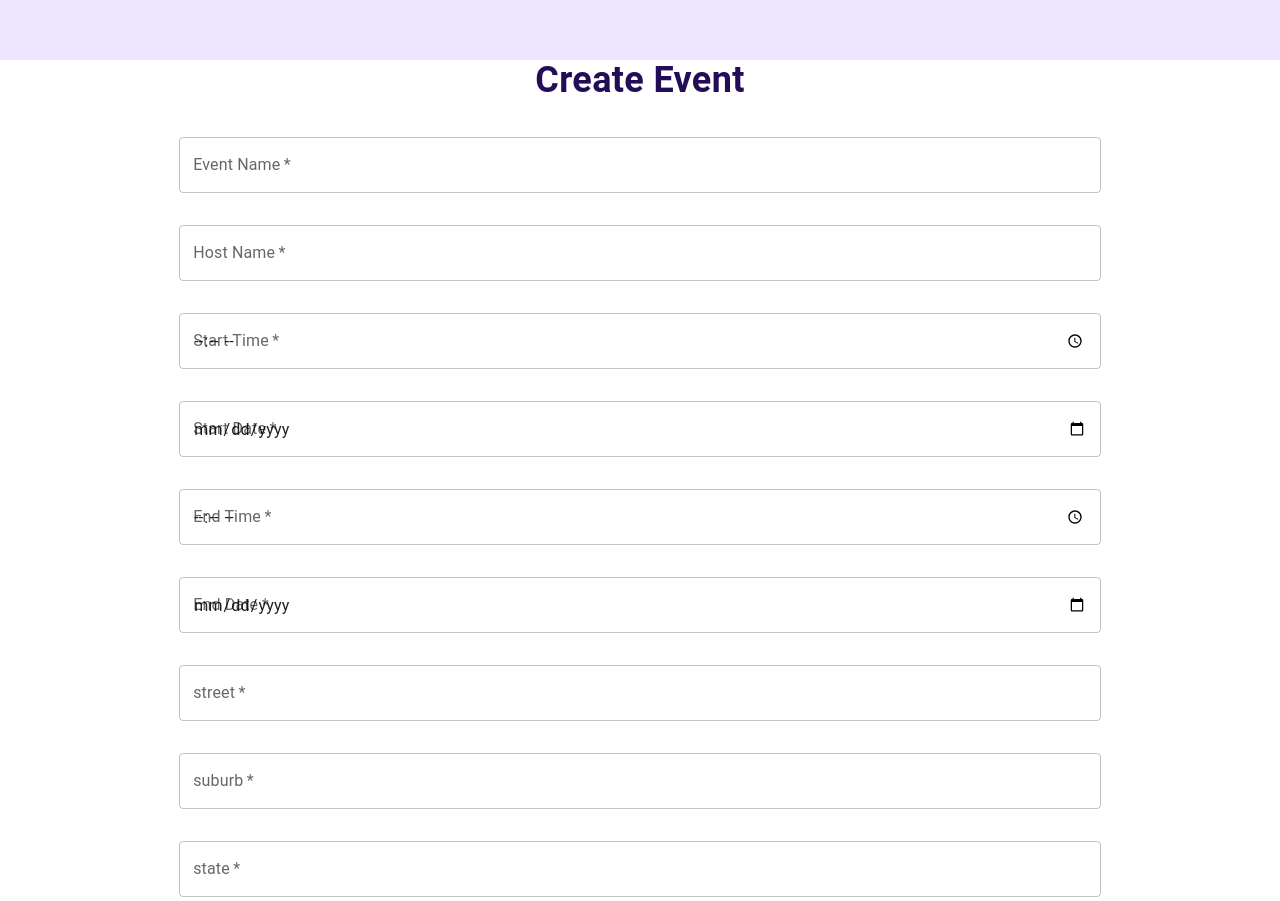
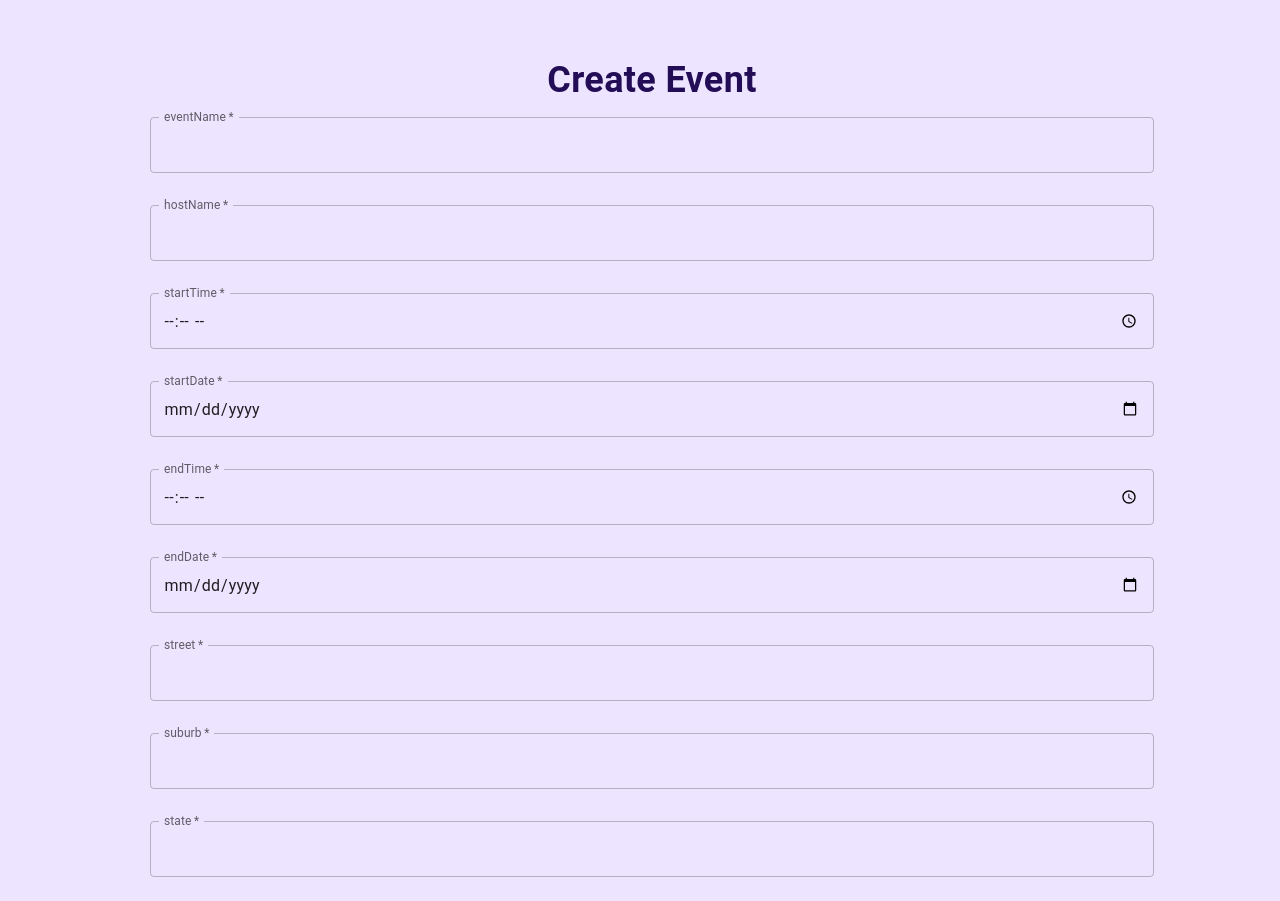
Before and after one commit to magqwang/snapchat-events, a React (Create React App) app: page /create in a window 1280 px wide. Shown: the top 901 px of the page. Built offline with nearby package versions, Linux system fonts and the light colour scheme.

Commit message:
Add useContext, simplify createEvent.js

```diff
--- a/public/index.html
+++ b/public/index.html
@@ -11,7 +11,7 @@
     />
     <link rel="apple-touch-icon" href="%PUBLIC_URL%/logo192.png" />
     <link rel="manifest" href="%PUBLIC_URL%/manifest.json" />
-    <title>Snapchat Event</title>
+    <title>Snapchat Events</title>
   </head>
   <body>
     <noscript>You need to enable JavaScript to run this app.</noscript>
--- a/src/App.js
+++ b/src/App.js
@@ -1,26 +1,12 @@
 import { Container } from "@mui/material";
-import { useState } from "react";
 import { createBrowserRouter, RouterProvider } from "react-router-dom";
+import { EventProvider } from "./contexts/event.context";
 import CreateEvent from "./routes/CreateEvent";
 import ErrorPage from "./routes/ErrorPage";
 import EventDetails from "./routes/EventDetails";
 import LandPage from "./routes/LandPage";
 
 function App() {
-  const [eventDetails, setEventDetails] = useState({
-    eventName: "",
-    hostName: "",
-    startTime: "",
-    startDate: "",
-    endTime: "",
-    endDate: "",
-    street: "",
-    suburb: "",
-    state: "",
-    postcode: "",
-    eventPhoto: "",
-  });
-
   const router = createBrowserRouter([
     {
       path: "/",
@@ -29,23 +15,20 @@ function App() {
     },
     {
       path: "/create",
-      element: (
-        <CreateEvent
-          eventDetails={eventDetails}
-          setEventDetails={(e) => setEventDetails(e)}
-        />
-      ),
+      element: <CreateEvent />,
     },
     {
       path: "/event",
-      element: <EventDetails eventDetails={eventDetails} />,
+      element: <EventDetails />,
     },
   ]);
 
   return (
-    <Container sx={{ textAlign: "center" }}>
-      <RouterProvider router={router} />
-    </Container>
+    <EventProvider>
+      <Container maxWidth="xl" sx={{ textAlign: "center" }}>
+        <RouterProvider router={router} />
+      </Container>
+    </EventProvider>
   );
 }
 
--- /dev/null
+++ b/src/contexts/event.context.js
@@ -0,0 +1,37 @@
+import { useState } from "react";
+import { createContext } from "react";
+
+export const EventContext = createContext({
+  eventName: "",
+  hostName: "",
+  startTime: "",
+  startDate: "",
+  endTime: "",
+  endDate: "",
+  street: "",
+  suburb: "",
+  state: "",
+  postcode: "",
+  eventPhoto: "",
+});
+
+export const EventProvider = ({ children }) => {
+  const [eventDetails, setEventDetails] = useState({
+    eventName: "",
+    hostName: "",
+    startTime: "",
+    startDate: "",
+    endTime: "",
+    endDate: "",
+    street: "",
+    suburb: "",
+    state: "",
+    postcode: "",
+    eventPhoto: "",
+  });
+
+  const value = { eventDetails, setEventDetails };
+  return (
+    <EventContext.Provider value={value}>{children}</EventContext.Provider>
+  );
+};
--- a/src/index.css
+++ b/src/index.css
@@ -11,5 +11,5 @@ code {
 }
 
 html {
-  background: #ede5ff;
+  background-color: #ede5ff;
 }
--- a/src/routes/CreateEvent/index.js
+++ b/src/routes/CreateEvent/index.js
@@ -1,8 +1,11 @@
+import { useContext } from "react";
+import { useNavigate } from "react-router-dom";
+import { EventContext } from "../../contexts/event.context";
 import { Box, Button, TextField, Typography } from "@mui/material";
-import { useNavigate } from "react-router-dom";
 
-const CreateEvent = ({ eventDetails, setEventDetails }) => {
+const CreateEvent = () => {
   const navigate = useNavigate();
+  const { eventDetails, setEventDetails } = useContext(EventContext);
 
   const handleChange = (event) => {
     setEventDetails({
@@ -12,7 +15,7 @@ const CreateEvent = ({ eventDetails, setEventDetails }) => {
   };
 
   return (
-    <>
+    <Box sx={{ position: "absolute" }}>
       <Typography
         sx={{
           fontSize: "36px",
@@ -20,7 +23,7 @@ const CreateEvent = ({ eventDetails, setEventDetails }) => {
           color: "#240D57",
           lineHeight: "41px",
           mt: "60px",
-          mb: "20px",
+          bgcolor: "#ede5ff",
         }}
       >
         Create Event
@@ -29,89 +32,28 @@ const CreateEvent = ({ eventDetails, setEventDetails }) => {
         component="form"
         sx={{
           "& .MuiTextField-root": { m: 2, width: "80%" },
+          bgcolor: "#ede5ff",
         }}
       >
-        <TextField
-          required
-          variant="outlined"
-          label="Event Name"
-          name="eventName"
-          onChange={handleChange}
-        />
-        <TextField
-          required
-          variant="outlined"
-          label="Host Name"
-          name="hostName"
-          onChange={handleChange}
-        />
-        <TextField
-          required
-          variant="outlined"
-          label="Start Time"
-          name="startTime"
-          type="time"
-          onChange={handleChange}
-        />
-        <TextField
-          required
-          variant="outlined"
-          label="Start Date"
-          name="startDate"
-          type="date"
-          onChange={handleChange}
-        />
-        <TextField
-          required
-          variant="outlined"
-          label="End Time"
-          name="endTime"
-          type="time"
-          onChange={handleChange}
-        />
-        <TextField
-          required
-          variant="outlined"
-          label="End Date"
-          name="endDate"
-          type="date"
-          onChange={handleChange}
-        />
-        <TextField
-          required
-          variant="outlined"
-          label="street"
-          name="street"
-          onChange={handleChange}
-        />
-        <TextField
-          required
-          variant="outlined"
-          label="suburb"
-          name="suburb"
-          onChange={handleChange}
-        />
-        <TextField
-          required
-          variant="outlined"
-          label="state"
-          name="state"
-          onChange={handleChange}
-        />
-        <TextField
-          required
-          variant="outlined"
-          label="postcode"
-          name="postcode"
-          onChange={handleChange}
-        />
-        <TextField
-          required
-          variant="outlined"
-          label="Event Photo"
-          name="eventPhoto"
-          onChange={handleChange}
-        />
+        {Object.keys(eventDetails).map((key) => (
+          <TextField
+            key={key}
+            required
+            variant="outlined"
+            label={key}
+            name={key}
+            type={
+              key.includes("Time")
+                ? "time"
+                : key.includes("Date")
+                ? "date"
+                : "text"
+            }
+            InputLabelProps={{ shrink: true }}
+            value={eventDetails[key]}
+            onChange={handleChange}
+          />
+        ))}
       </Box>
       <Button
         variant="contained"
@@ -130,7 +72,7 @@ const CreateEvent = ({ eventDetails, setEventDetails }) => {
       >
         Next
       </Button>
-    </>
+    </Box>
   );
 };
 
--- a/src/routes/EventDetails/index.js
+++ b/src/routes/EventDetails/index.js
@@ -1,5 +1,10 @@
+import { useNavigate } from "react-router-dom";
+import { useContext } from "react";
+import { EventContext } from "../../contexts/event.context";
+
 import {
   Box,
+  IconButton,
   List,
   ListItem,
   ListItemIcon,
@@ -9,10 +14,24 @@ import {
 } from "@mui/material";
 import BirthdayCake from "../../assets/Birthday-cake.png";
 import { ImCalendar, ImLocation } from "react-icons/im";
+import { AiOutlineRight } from "react-icons/ai";
 
-const EventDetails = ({ eventDetails }) => {
+const EventDetails = () => {
+  const navigate = useNavigate();
+  const { eventDetails } = useContext(EventContext);
+
   return (
-    <Stack spacing={2} textAlign="left" backGroundColor="ede5ff">
+    <Stack
+      spacing={2}
+      sx={{
+        textAlign: "left",
+        bgColor: "#dddddd",
+        position: "absolute",
+        left: 0,
+        right: 0,
+        top: 0,
+      }}
+    >
       <img src={BirthdayCake} alt="event" style={{ width: "100%" }} />
       <Typography
         sx={{
@@ -21,6 +40,7 @@ const EventDetails = ({ eventDetails }) => {
           color: "#240D57",
           lineHeight: "32px",
           textAign: "left",
+          px: "20px",
         }}
       >
         {eventDetails.eventName}
@@ -32,13 +52,25 @@ const EventDetails = ({ eventDetails }) => {
           color: "#828282",
           lineHeight: "16px",
           textAign: "left",
+          px: "20px",
         }}
       >
         Hosted by {eventDetails.hostName}
       </Typography>
-      <Box sx={{ width: "100%", px: "14px" }}>
+      <Box sx={{ width: "100%", px: "34px" }}>
         <List>
-          <ListItem>
+          <ListItem
+            secondaryAction={
+              <IconButton
+                edge="end"
+                aria-label="edit"
+                sx={{ color: "#BDBDBD" }}
+                onClick={() => navigate("/create")}
+              >
+                <AiOutlineRight />
+              </IconButton>
+            }
+          >
             <ListItemIcon sx={{ color: "#8456EC" }}>
               <ImCalendar />
             </ListItemIcon>
@@ -69,7 +101,18 @@ const EventDetails = ({ eventDetails }) => {
               }
             />
           </ListItem>
-          <ListItem>
+          <ListItem
+            secondaryAction={
+              <IconButton
+                edge="end"
+                aria-label="edit"
+                sx={{ color: "#BDBDBD" }}
+                onClick={() => navigate("/create")}
+              >
+                <AiOutlineRight />
+              </IconButton>
+            }
+          >
             <ListItemIcon sx={{ color: "#8456EC" }}>
               <ImLocation />
             </ListItemIcon>
@@ -95,7 +138,7 @@ const EventDetails = ({ eventDetails }) => {
                     lineHeight: "16px",
                   }}
                 >
-                  {eventDetails.suburb} {eventDetails.state}
+                  {eventDetails.suburb} {eventDetails.state}{" "}
                   {eventDetails.postcode}
                 </Typography>
               }
--- a/src/routes/LandPage/index.js
+++ b/src/routes/LandPage/index.js
@@ -6,12 +6,17 @@ import "./index.css";
 const LandPage = () => {
   const navigate = useNavigate();
   return (
+    <main>
       <Stack
         spacing={2}
-      justifyContent="center"
-      alignItems="center"
-      mt="60px"
-      mx="27px"
+        sx={{
+          alignItems: "center",
+          mt: "60px",
+          position: "absolute",
+          top: 0,
+          left: 0,
+          right: 0,
+        }}
       >
         <Box>
           <Typography
@@ -78,6 +83,7 @@ const LandPage = () => {
           🎉 Create my event
         </Button>
       </Stack>
+    </main>
   );
 };
 
```
Lines whose indentation alone changed are shown as unchanged.
